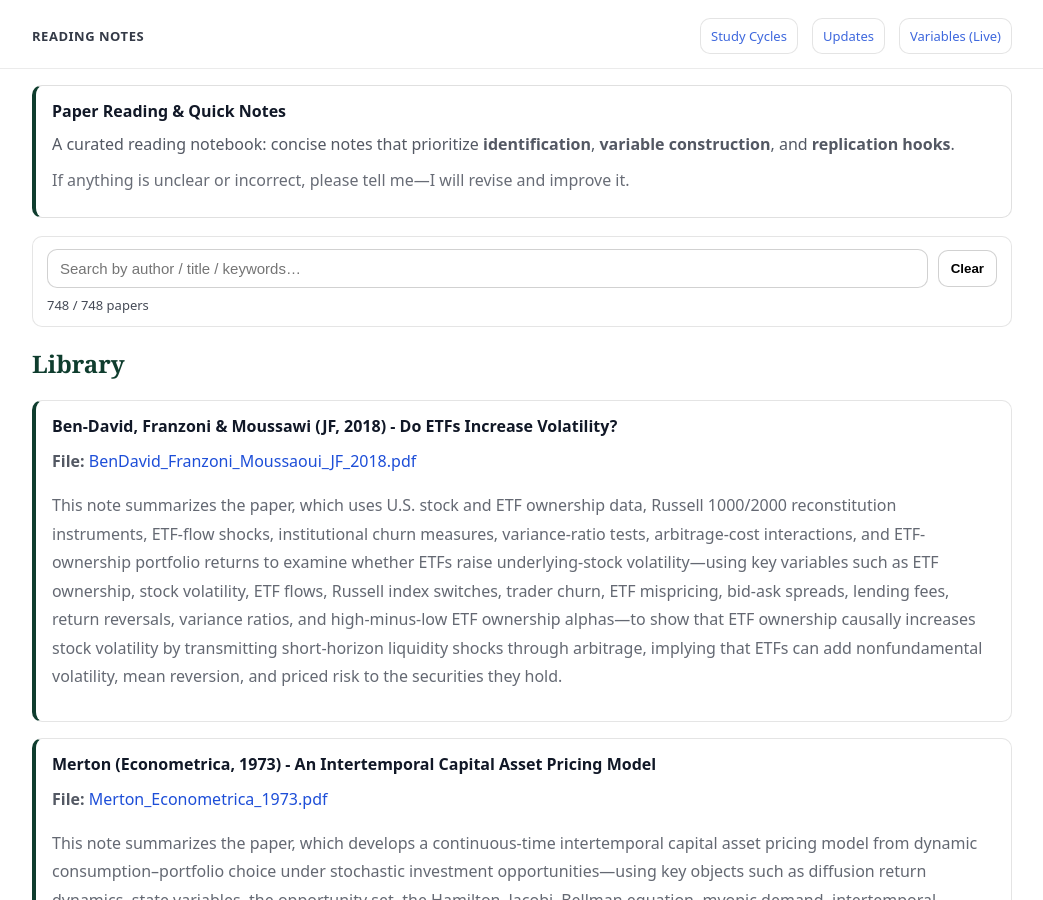
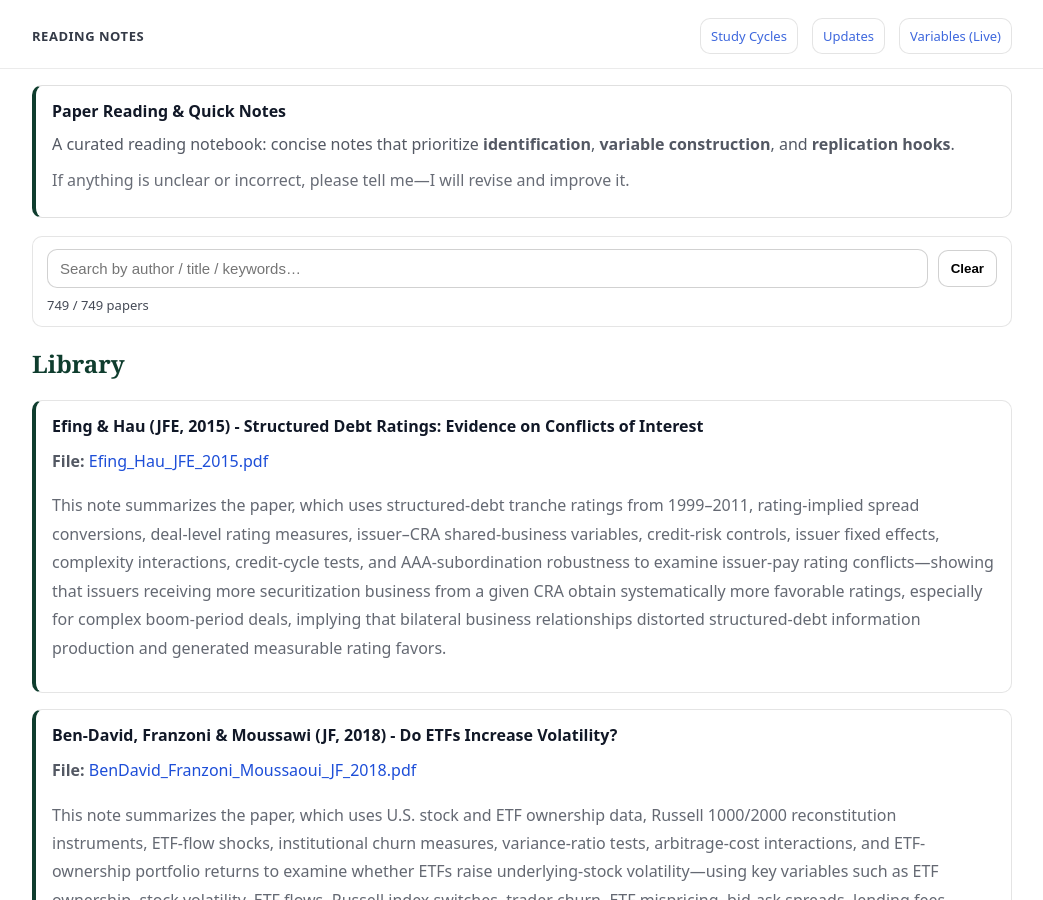
Before and after one commit to yaxinzn/study-archive, a Jekyll site: the page built from reading/index.md, in a window 1280 px wide and 900 px high. Shown: the whole window, without its empty margins (118-1161 px from the left). Built offline with Jekyll 4.4.1, drawn with Linux system fonts in a browser that asks for light colours.

Commit message:
Reading: add/update Efing_Hau_JFE_2015.pdf

```diff
--- a/_data/reading.yml
+++ b/_data/reading.yml
@@ -1,3 +1,7 @@
+- title: "Efing & Hau (JFE, 2015) - Structured Debt Ratings: Evidence on Conflicts of Interest"
+  file: "Efing_Hau_JFE_2015.pdf"
+  desc: "This note summarizes the paper, which uses structured-debt tranche ratings from 1999–2011, rating-implied spread conversions, deal-level rating measures, issuer–CRA shared-business variables, credit-risk controls, issuer fixed effects, complexity interactions, credit-cycle tests, and AAA-subordination robustness to examine issuer-pay rating conflicts—showing that issuers receiving more securitization business from a given CRA obtain systematically more favorable ratings, especially for complex boom-period deals, implying that bilateral business relationships distorted structured-debt information production and generated measurable rating favors."
+
 - title: "Ben-David, Franzoni & Moussawi (JF, 2018) - Do ETFs Increase Volatility?"
   file: "BenDavid_Franzoni_Moussaoui_JF_2018.pdf"
   desc: "This note summarizes the paper, which uses U.S. stock and ETF ownership data, Russell 1000/2000 reconstitution instruments, ETF-flow shocks, institutional churn measures, variance-ratio tests, arbitrage-cost interactions, and ETF-ownership portfolio returns to examine whether ETFs raise underlying-stock volatility—using key variables such as ETF ownership, stock volatility, ETF flows, Russell index switches, trader churn, ETF mispricing, bid-ask spreads, lending fees, return reversals, variance ratios, and high-minus-low ETF ownership alphas—to show that ETF ownership causally increases stock volatility by transmitting short-horizon liquidity shocks through arbitrage, implying that ETFs can add nonfundamental volatility, mean reversion, and priced risk to the securities they hold."
```
Also changed, not shown: 1 other file.
